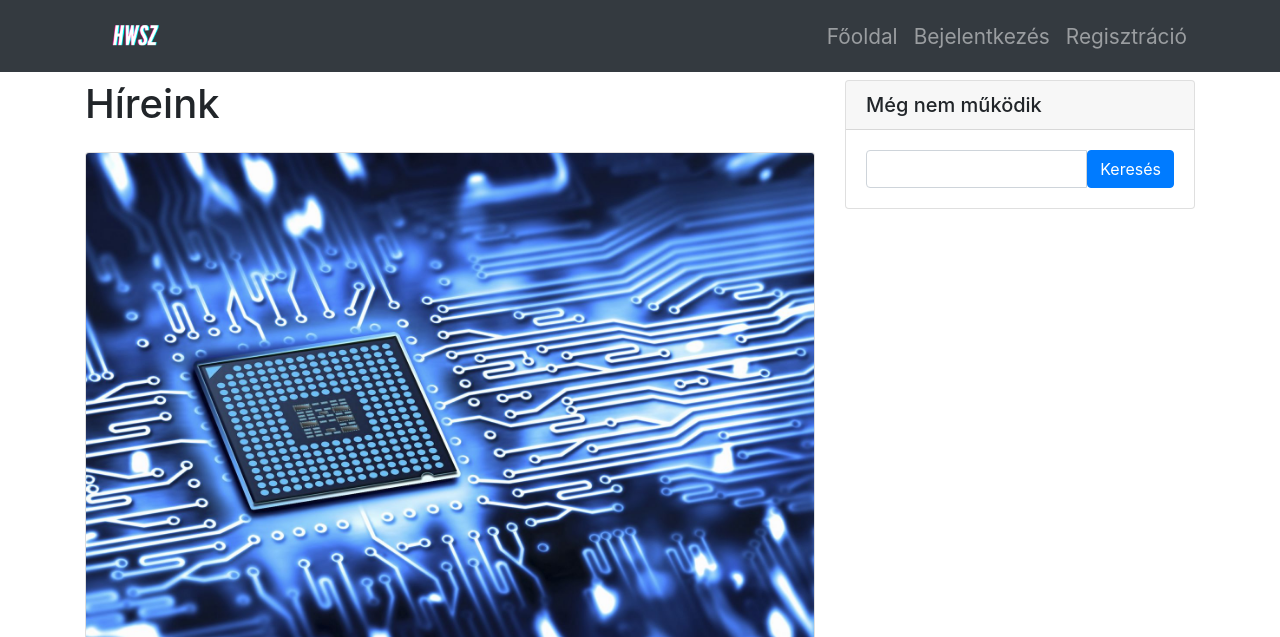
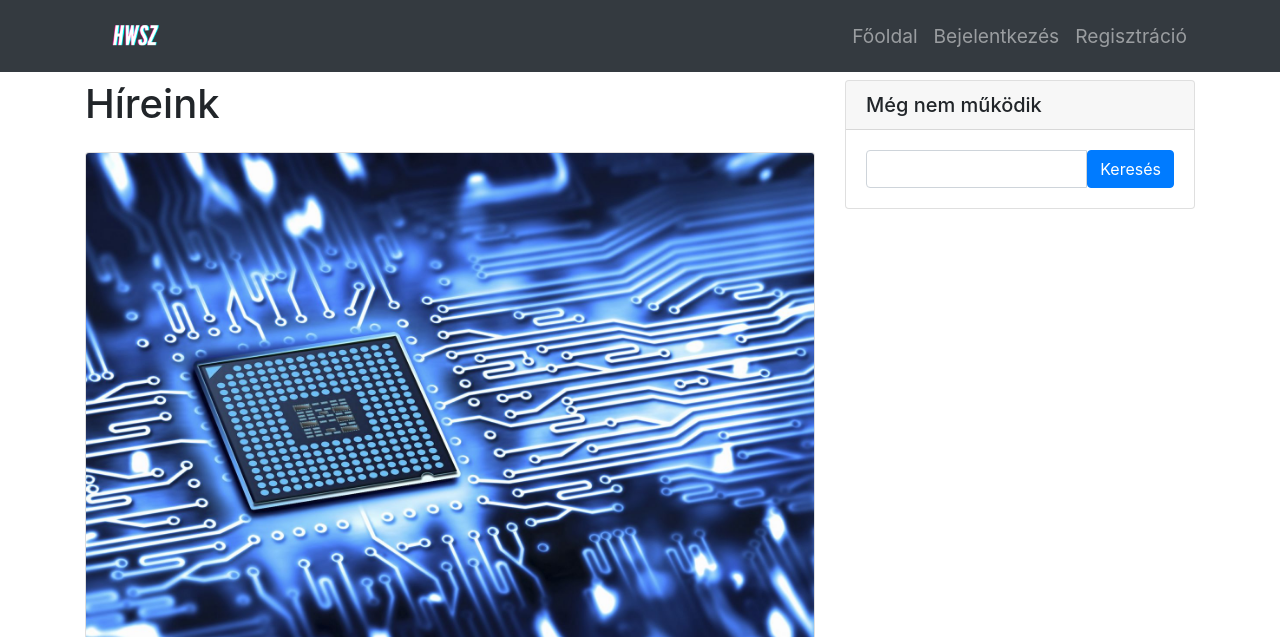
Before and after one commit to dovahkiin0424/hardverszovetseg, a Django app: page / in a window 1280 px wide. Shown: the top 637 px of the page. Run offline with Django 3.2, Linux system fonts and the light colour scheme; data comes from the database, SQL or seed files in the repository; some libraries are stand-ins or nearby versions.

Commit message:
Update main.css

```diff
--- a/blog/static/blog/main.css
+++ b/blog/static/blog/main.css
@@ -9,7 +9,7 @@ body {
 }
 
 .nav-link {
-    font-size: 1.3rem;
+    font-size: 1.2rem;
 }
 
 @media (min-width: 992px) {
```
